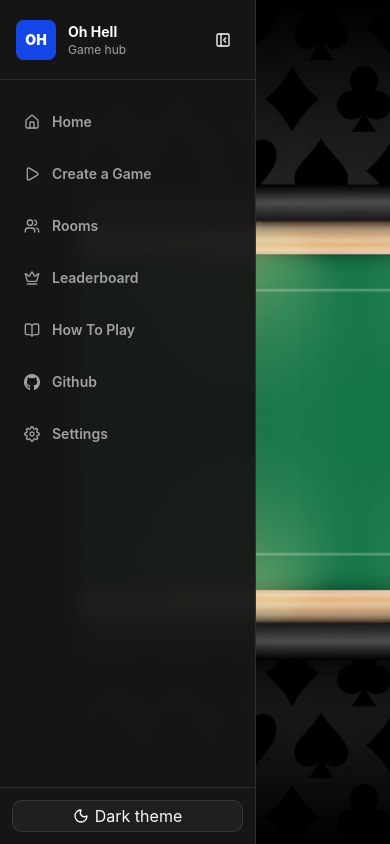
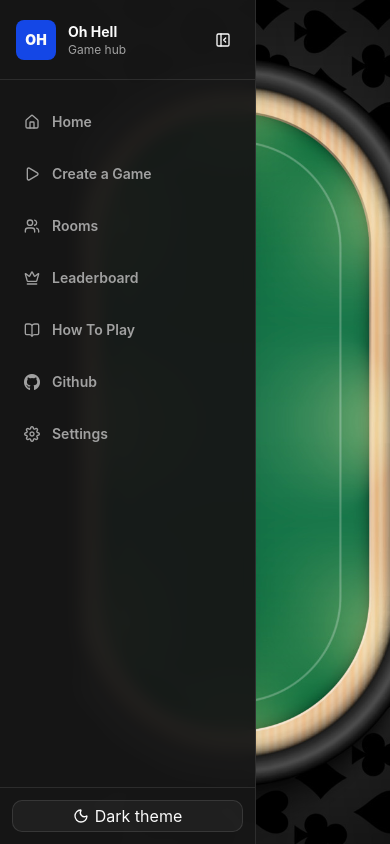
Before and after one commit to dannielzanoni/ohhell-game-v2, a React (Vite) app: page /game/1 in a window 390 px wide. Built offline with nearby package versions, Linux system fonts and the light colour scheme.

Commit message:
feat: enhance Game component layout with background image and overflow handling

```diff
--- a/src/app/routes/Game/Game.jsx
+++ b/src/app/routes/Game/Game.jsx
@@ -4,8 +4,12 @@ export function Game() {
   return (
     <main
       aria-label="Oh Hell game table"
-      className="min-h-screen bg-cover bg-center bg-no-repeat"
-      style={{ backgroundImage: `url(${tableBackground})` }}
-    />
+      className="relative min-h-screen overflow-hidden bg-black"
+    >
+      <div
+        className="absolute left-1/2 top-1/2 h-screen w-[130vh] -translate-x-1/2 -translate-y-1/2 rotate-90 scale-80 bg-cover bg-center bg-no-repeat sm:h-full sm:w-full sm:rotate-0 sm:scale-100"
+        style={{ backgroundImage: `url(${tableBackground})` }}
+      />
+    </main>
   );
 }
```
